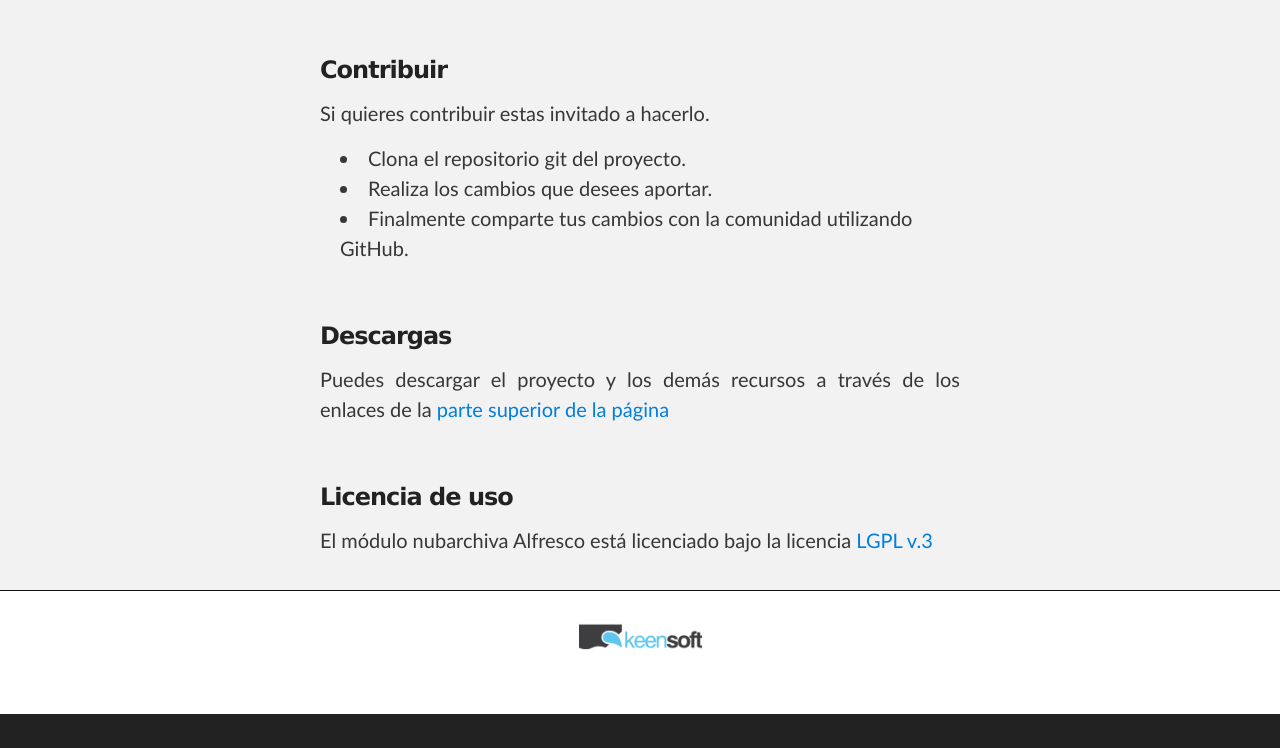
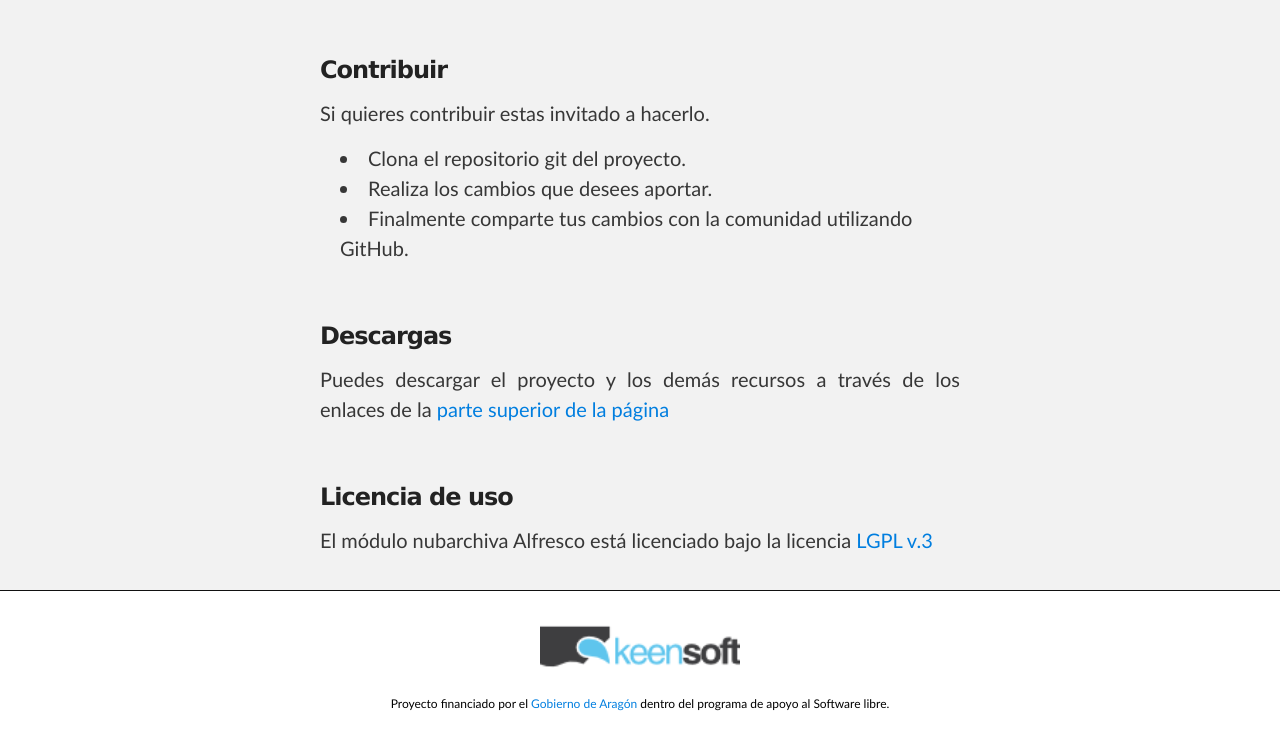
Before and after one commit to nubarchiva-attic/Alfresco-ISAD-G, a plain HTML site: page index.html in a window 1280 px wide. Shown: the part 1107-1855 px from the top of the page. Before the commit the page ends 1821 px from the top, so only its background shows below. Drawn offline with Linux system fonts and the light colour scheme.

Commit message:
Añadida referencia del Gobierno de Aragón

```diff
--- a/index.html
+++ b/index.html
@@ -73,7 +73,8 @@
     <!-- FOOTER  -->
     <div id="footer_wrap" class="outer">
       <footer class="inner">
-        <p class="copyright"><a href="http://www.keensoft.es"><img src="images/keensoft.png" style="width: 123px"></a></p>
+        <p class="copyright"><a href="http://www.keensoft.es"><img src="images/keensoft.png" style="width: 200px"></a></p>
+        <p class="copyright" style="font-size: 12px;margin-top: -30px;">Proyecto financiado por el <a href="http://www.aragon.es">Gobierno de Aragón</a> dentro del programa de apoyo al Software libre.</p>
       </footer>
 
     </div>
```
